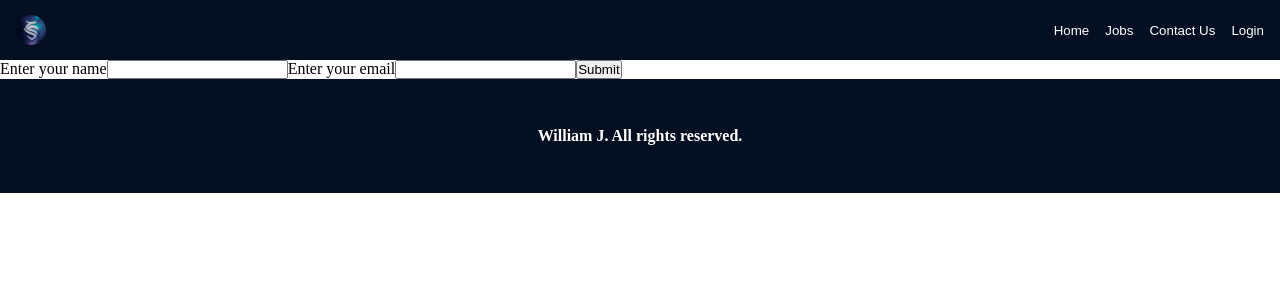
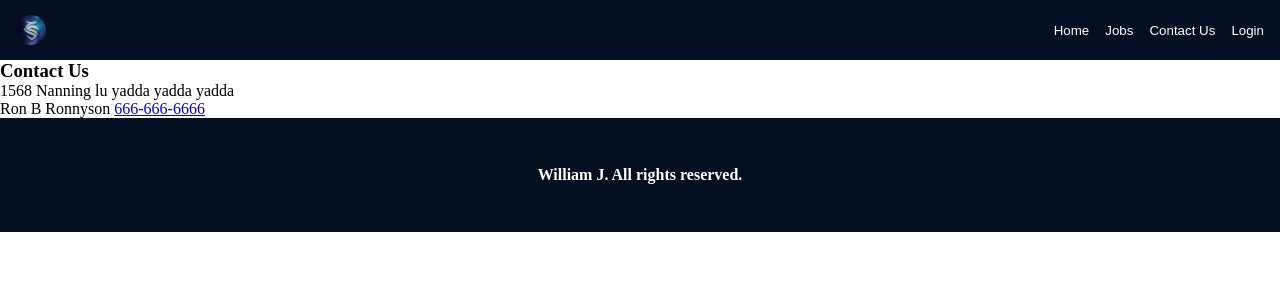
Before and after one commit to WilliamJPriest/Yueyuan-Tech, a React (Create React App) app: page / in a window 1280 px wide. Both pictures are taken after a click on the button "Contact Us". Shown: the top 300 px of the page. Built offline with nearby package versions, Linux system fonts and the light colour scheme; no server answers.

Commit message:
fixed up contact details

```diff
--- a/src/App.css
+++ b/src/App.css
@@ -167,6 +167,12 @@
   width:200px;
 }
 
+.Jobs__Board__Container{
+  display: flex;
+  justify-content: center;
+  flex-direction: row;
+}
+
 .Jobs__Container{
   display:flex;
   justify-content: center;
--- a/src/ContactUs/ContactUs.js
+++ b/src/ContactUs/ContactUs.js
@@ -9,14 +9,14 @@ export default function ContactUs() {
   return (
     <>
     <section className="Contact__Us__Container">
-      <form  onSubmit={handleSubmit}className="User__Info">
-        <label for="name">Enter your name</label>
-        <input type="name" id="name" name="name"></input>
-        <label for="email">Enter your email</label>
-        <input type="email" id="email" name="email"></input>
-        <input type="submit" value="Submit" />
-
-      </form>
+      <article className="Contact__Us">
+        <h3>Contact Us</h3>
+        <p className="Address"> 1568 Nanning lu yadda yadda yadda</p>
+        <p className="Manager__Info">
+          <span>Ron B Ronnyson </span>
+          <a href="#"><i></i>666-666-6666</a>
+        </p>
+      </article>
     </section>
 
     </>
--- a/src/JobsBoard/JobsBoard.js
+++ b/src/JobsBoard/JobsBoard.js
@@ -28,6 +28,7 @@ export default function JobsBoard() {
                     </div>
                    ))}
             </div>
+            <button>Post a Job</button>
         </section>
     </>
   )
```
